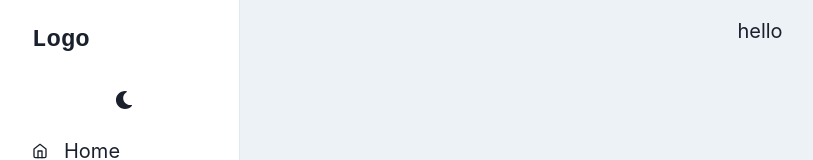
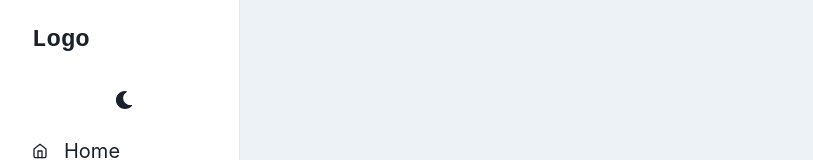
Before and after one commit to J4ckyLIM/React_ETH_Trade_Platform, a React (Create React App) app in the folder my-app/: page / in a window 1280 px wide. Shown: the top 160 px of the page, without its empty margins (0-813 px from the left). Built offline with nearby package versions, Linux system fonts and the light colour scheme.

Commit message:
fix: mainlayout rendering

```diff
--- a/my-app/src/components/layouts/MainLayout/MainLayout.tsx
+++ b/my-app/src/components/layouts/MainLayout/MainLayout.tsx
@@ -1,6 +1,7 @@
 import { useDisclosure, useColorModeValue, Drawer, DrawerContent, Box } from "@chakra-ui/react";
-import { ReactNode } from "react";
+import { FC, ReactNode } from "react";
 import { FiHome, FiTrendingUp, FiCompass, FiStar, FiSettings } from "react-icons/fi";
+import { Outlet } from "react-router-dom";
 import { LinkItemProps, SidebarContent } from "../Navigation/SideBarContent";
 
 const LinkItems: Array<LinkItemProps> = [
@@ -11,7 +12,11 @@ const LinkItems: Array<LinkItemProps> = [
   { name: 'Settings', icon: FiSettings },
 ];
 
-export const MainLayout = ({ children }: { children: ReactNode }) => {
+interface MainLayoutProps {
+  children?: ReactNode;
+}
+
+export const MainLayout: FC<MainLayoutProps> = () => {
   const { isOpen, onClose } = useDisclosure();
   return (
     <Box minH="100vh" bg={useColorModeValue('gray.100', 'gray.900')}>
@@ -33,7 +38,7 @@ export const MainLayout = ({ children }: { children: ReactNode }) => {
         </DrawerContent>
       </Drawer>
       <Box ml={{ base: 0, md: 60 }} p="4">
-        {children}
+        <Outlet />
       </Box>
     </Box>
   );
```
